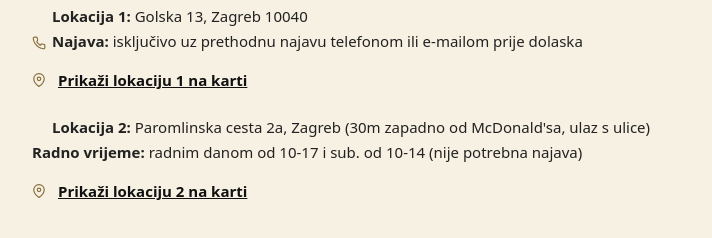
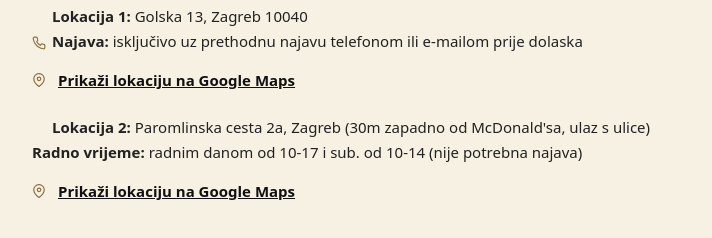
Before and after one commit to Nenad-cmd/ostrenje-nozeva-zagreb, a Next.js app: page / in a window 1280 px wide. Shown: the part 3036-3274 px from the top of the page, without its empty margins (98-810 px from the left). Built offline with nearby package versions, Linux system fonts and the light colour scheme.

Commit message:
Update page.tsx

```diff
--- a/app/page.tsx
+++ b/app/page.tsx
@@ -677,8 +677,7 @@ key={l.id}
           </form>
 
           <p style={{ fontSize: 12, opacity: 0.75, marginTop: 10 }}>Odgovaram putem e-maila u najkraćem mogućem roku.</p>
-        </section>
-{/* Osobna predaja */}
+    {/* Osobna predaja */}
         <section style={{ marginTop: 32, paddingTop: 18, borderTop: "1px solid #eee", fontSize: 15 }}>
           <h2>Kontakt i osobna predaja</h2>
 
@@ -696,7 +695,7 @@ key={l.id}
 
 <p style={{ marginTop: 8 }}>
   <a
-    href="https://bing.com"
+    href="https://google.com"
     target="_blank"
     rel="noopener noreferrer"
     style={{
@@ -709,7 +708,7 @@ key={l.id}
     }}
   >
     <LocationIcon />
-    Prikaži lokaciju 1 na karti
+    Prikaži lokaciju na Google Maps
   </a>
 </p>
 
@@ -722,7 +721,7 @@ key={l.id}
 
 <p style={{ marginTop: 8 }}>
   <a
-    href="https://bing.com"
+    href="https://google.com"
     target="_blank"
     rel="noopener noreferrer"
     style={{
@@ -735,11 +734,12 @@ key={l.id}
     }}
   >
     <LocationIcon />
-    Prikaži lokaciju 2 na karti
+    Prikaži lokaciju na Google Maps
   </a>
 </p>
 
         </section>
+    </section>
 
       </main>
     </>
```
